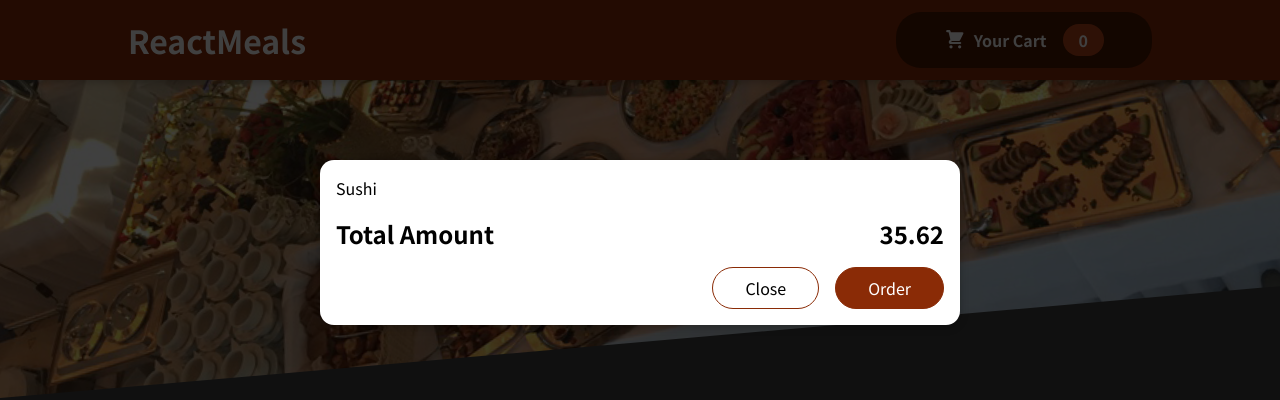
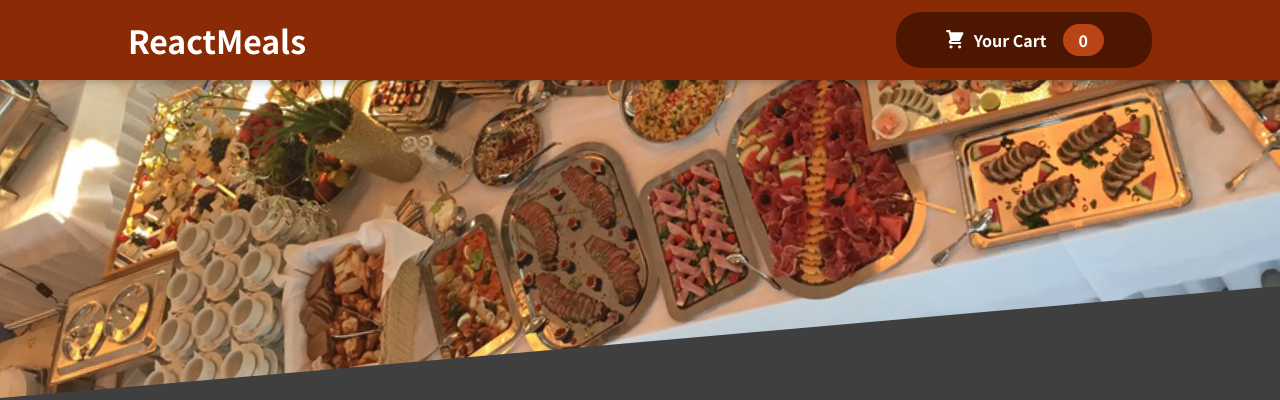
Before and after one commit to devsandeepsharma/react-meals, a React (Create React App) app: page / in a window 1280 px wide. Shown: the top 400 px of the page. Built offline with nearby package versions, Linux system fonts and the light colour scheme.

Commit message:
modal open close functinality added

```diff
--- a/src/App.js
+++ b/src/App.js
@@ -1,12 +1,24 @@
+import { useState } from "react";
+
 import Header from "./componets/Layout/Header";
 import Meals from "./componets/Meals/Meals";
 import Cart from "./componets/Cart/Cart";
 
 function App() {
+  const [cartIsShown, setCartIsShown] = useState(false);
+
+  const showCartHandler = () => {
+    setCartIsShown(true);
+  };
+
+  const hideCartHandler = () => {
+    setCartIsShown(false);
+  };
+
   return (
     <>
-    <Cart />
-    <Header />
+    {cartIsShown && <Cart onClose={hideCartHandler} />}
+    <Header onShowCart={showCartHandler} />
     <main>
       <Meals />
     </main>
--- a/src/componets/Cart/Cart.js
+++ b/src/componets/Cart/Cart.js
@@ -11,14 +11,14 @@
   );
 
   return (
-    <Modal>
+    <Modal onClose={props.onClose}>
       {cartItems}
       <div className="total">
         <span>Total Amount</span>
         <span>35.62</span>
       </div>
       <div className="actions">
-        <button className="'button--alt">Close</button>
+        <button className="'button--alt" onClick={props.onClose}>Close</button>
         <button className="button">Order</button>
       </div>
     </Modal>
--- a/src/componets/Layout/Header.js
+++ b/src/componets/Layout/Header.js
@@ -2,12 +2,12 @@
 import mealsImage from '../assets/meals.jpg';
 import './Header.css';
 
-const Header = () => {
+const Header = (props) => {
   return (
     <>
       <header className="header">
         <h1>ReactMeals</h1>
-        <HeaderCartButton />
+        <HeaderCartButton onClick={props.onShowCart}  />
       </header>
       <div className="main-image">
         <img src={mealsImage} alt='A table full of delicious food!' />
--- a/src/componets/Layout/HeaderCartButton.js
+++ b/src/componets/Layout/HeaderCartButton.js
@@ -1,9 +1,9 @@
 import CartIcon from '../Cart/CartIcon';
 import './HeaderCartButton.css';
 
-const HeaderCartButton = ( ) => {
+const HeaderCartButton = (props) => {
   return (
-    <button className="button">
+    <button className="button" onClick={props.onClick}>
       <span className="icon">
         <CartIcon />
       </span>
--- a/src/componets/UI/Modal.js
+++ b/src/componets/UI/Modal.js
@@ -3,7 +3,7 @@
 import './Modal.css';
 
 const Backdrop = (props) => {
-  return <div className="backdrop" />;
+  return <div className="backdrop" onClick={props.onClose} />;
 };
 
 const ModalOverlay = (props) => {
@@ -19,7 +19,7 @@
 const Modal = (props) => {
   return (
     <>
-      {ReactDOM.createPortal(<Backdrop />, portalElement)}
+      {ReactDOM.createPortal(<Backdrop onClose={props.onClose} />, portalElement)}
       {ReactDOM.createPortal(
         <ModalOverlay>{props.children}</ModalOverlay>,
         portalElement
```
